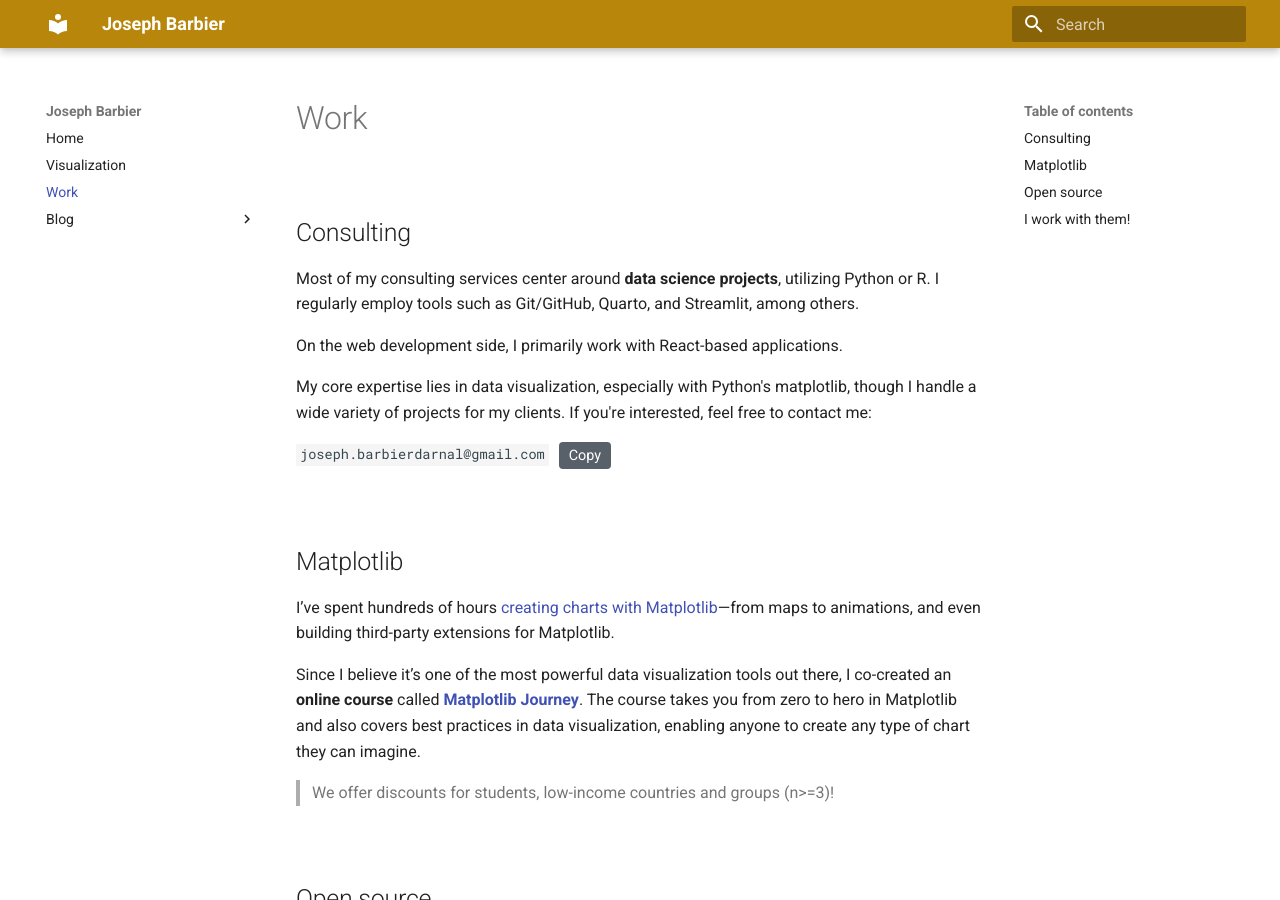
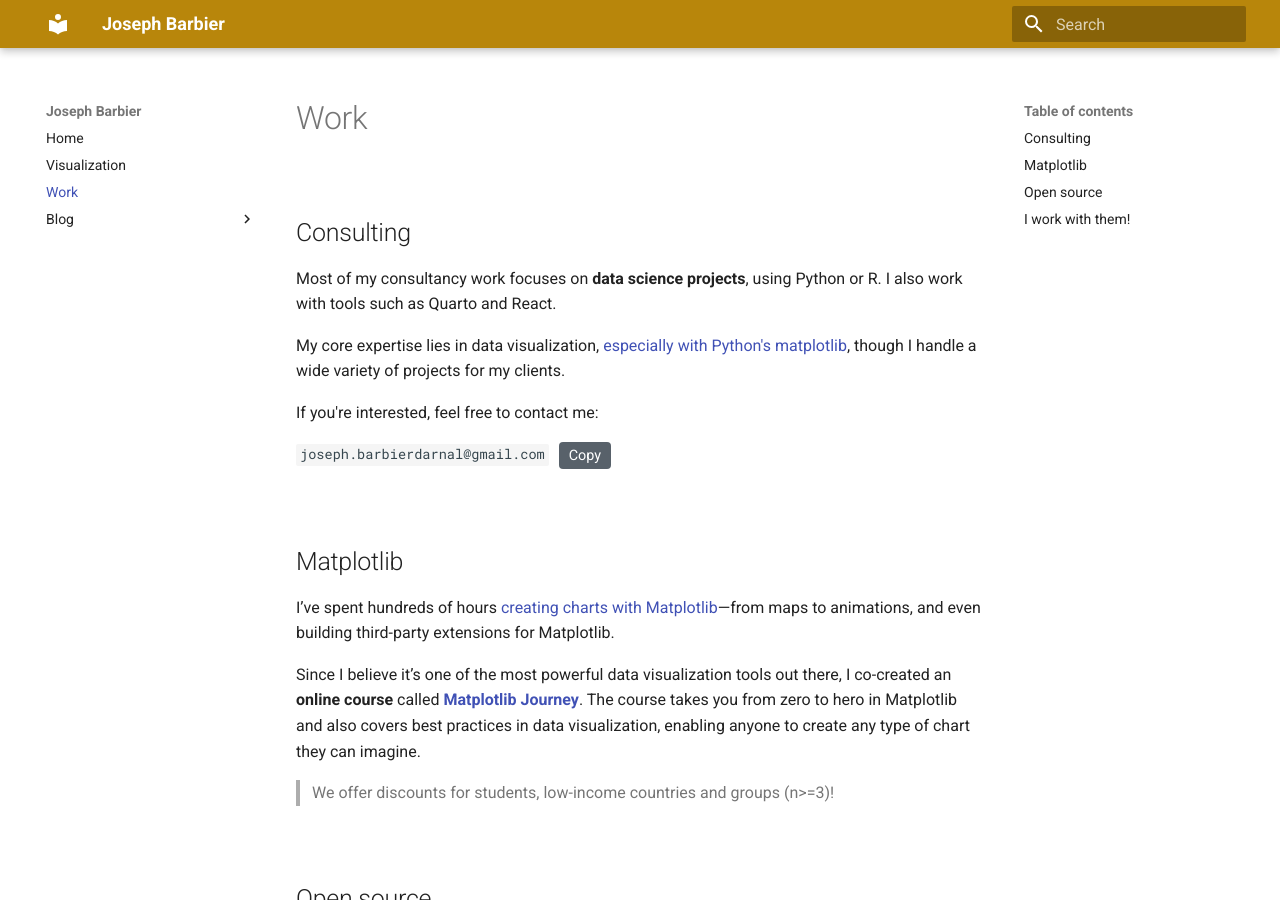
Before and after one commit to JosephBARBIERDARNAL/barbierjoseph.com, an MkDocs documentation site: the page built from docs/work.md, in a window 1280 px wide and 900 px high. Built offline with MkDocs 1.6.1 and Material for MkDocs 9.7.7, drawn with Linux system fonts in a browser that asks for light colours.

Commit message:
some updates

```diff
--- a/docs/work.md
+++ b/docs/work.md
@@ -1,10 +1,10 @@
 ## Consulting
 
-Most of my consulting services center around **data science projects**, utilizing Python or R. I regularly employ tools such as Git/GitHub, Quarto, and Streamlit, among others.
+Most of my consultancy work focuses on **data science projects**, using Python or R. I also work with tools such as Quarto and React.
 
-On the web development side, I primarily work with React-based applications.
+My core expertise lies in data visualization, [especially with Python's matplotlib](https://www.matplotlib-journey.com/), though I handle a wide variety of projects for my clients.
 
-My core expertise lies in data visualization, especially with Python's matplotlib, though I handle a wide variety of projects for my clients. If you're interested, feel free to contact me:
+If you're interested, feel free to contact me:
 
 <div style="display: flex; align-items: center;">
   <code id="email" style="margin-right: 10px;">joseph.barbierdarnal@gmail.com</code>
```
Also changed, not shown: docs/index.md (+2 -2 lines), docs/visualization.md (+1 -1 lines).
